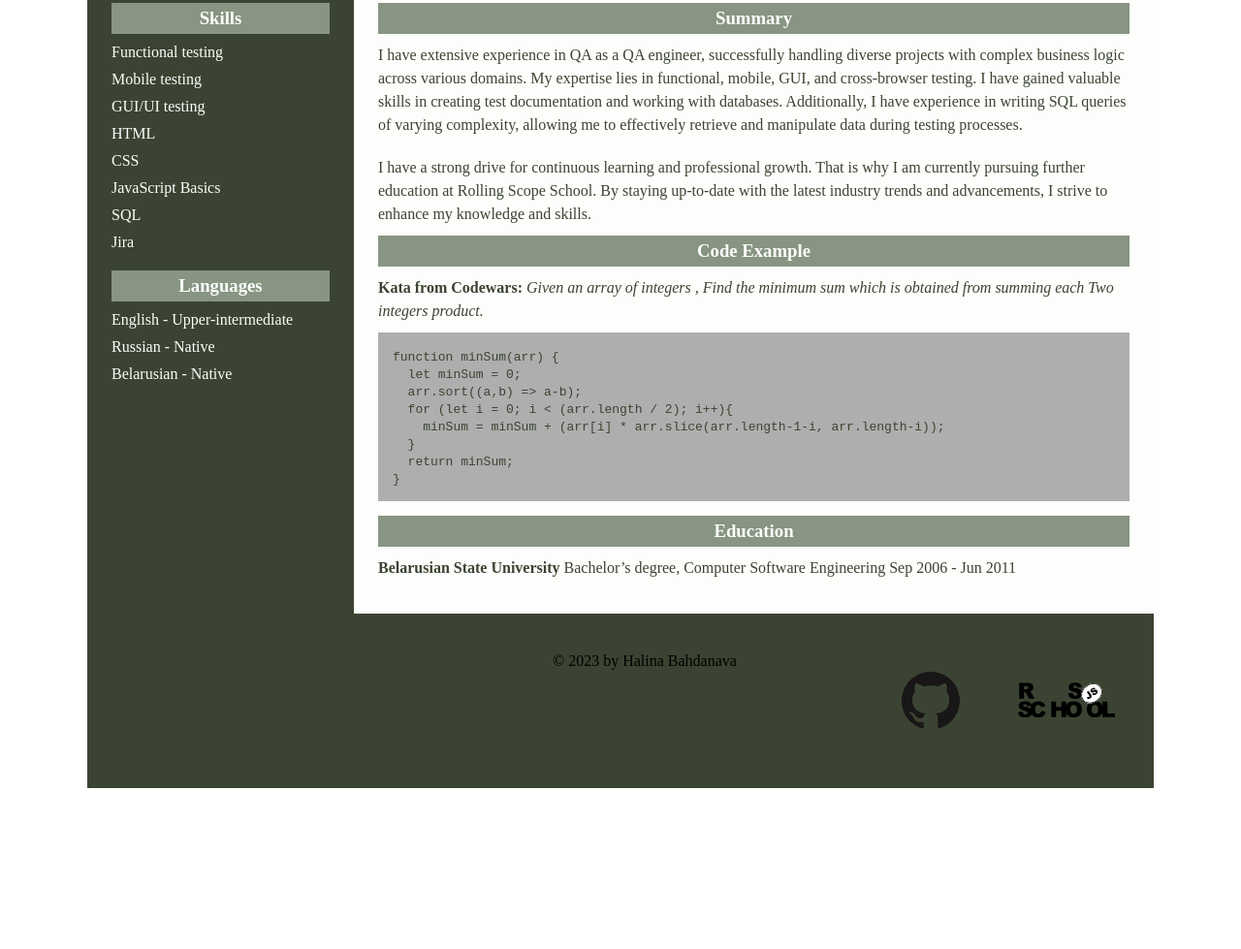
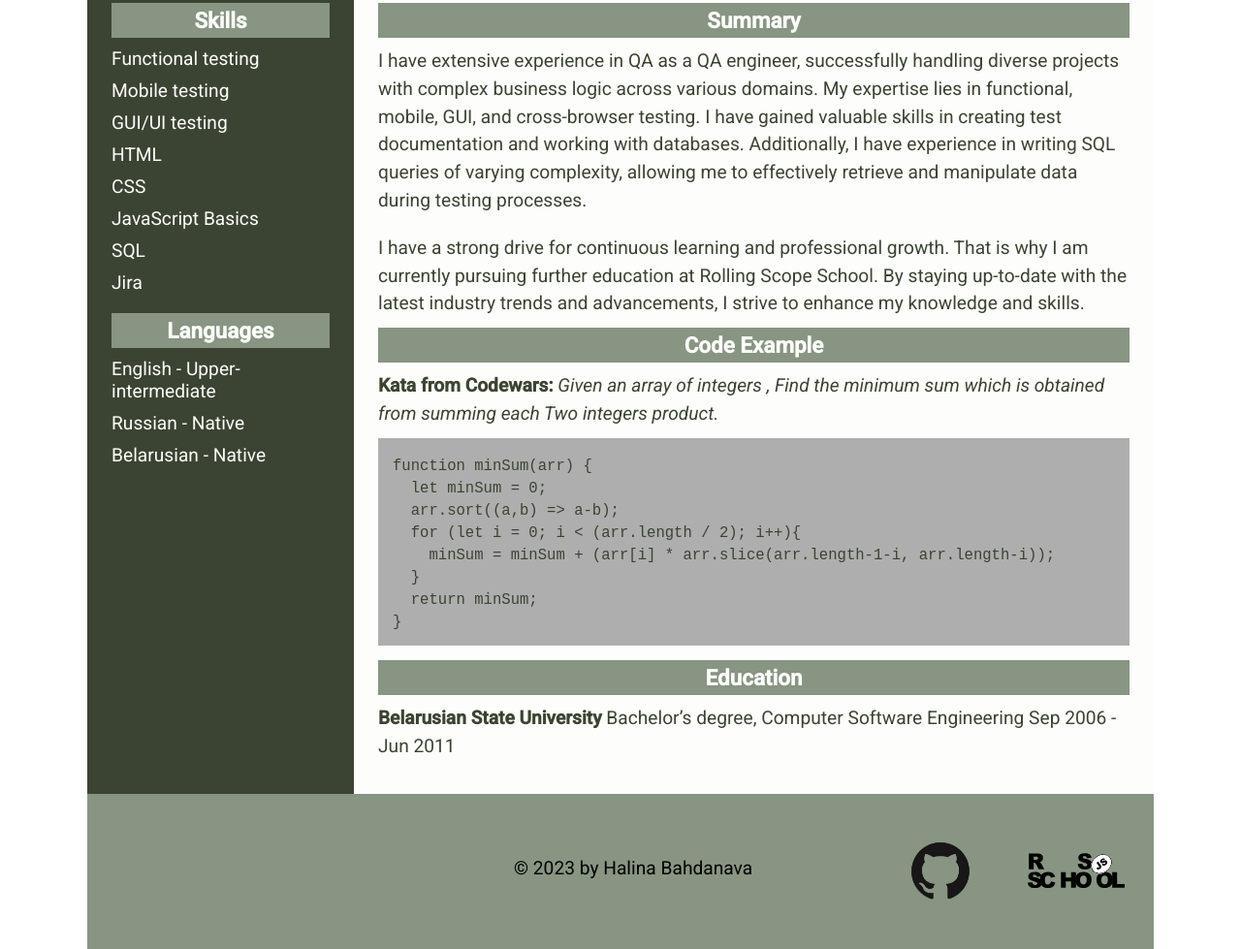
Before and after one commit to gbogdanova/rsschool-cv, a plain HTML site: page index.html in a window 1280 px wide. Shown: the part 402-1381 px from the top of the page at 97% size. Before the commit the page ends 1215 px from the top, so only its background shows below. Drawn offline with Linux system fonts and the light colour scheme.

Commit message:
feat: add fonts

```diff
--- a/index.html
+++ b/index.html
@@ -4,6 +4,9 @@
   <meta charset="UTF-8">
   <link rel="stylesheet" href="style.css">
   <meta name="viewport" content="width=device-width, initial-scale=1.0">
+  <link rel="preconnect" href="https://fonts.googleapis.com">
+  <link rel="preconnect" href="https://fonts.gstatic.com" crossorigin>
+  <link href="https://fonts.googleapis.com/css2?family=Roboto:ital,wght@0,400;0,500;1,400&display=swap" rel="stylesheet">
   <title>CV</title>
 </head>
 <body>
--- a/style.css
+++ b/style.css
@@ -4,6 +4,10 @@
 }
 html {
     scroll-behavior: smooth;
+}
+body {
+    font-family: 'Roboto', sans-serif;
+    font-size: 1.2em;
 }
 h3 {
     padding-top: 5px;
@@ -110,7 +114,8 @@ p {
     justify-content: flex-end;
     align-items: center;
     list-style-type: none;
-    padding: 20px;
+    padding: 10px;
+    background-color: #879582;
 }
 .footer-icons {
     height: 100px;
@@ -121,7 +126,8 @@ p {
     height: 40px;
 }
 .footer-icons:first-child {
-    width: 300px;
+    height: 30px;
+    width: 350px;
 }
 .github-icon {
     height: 100px;
```
